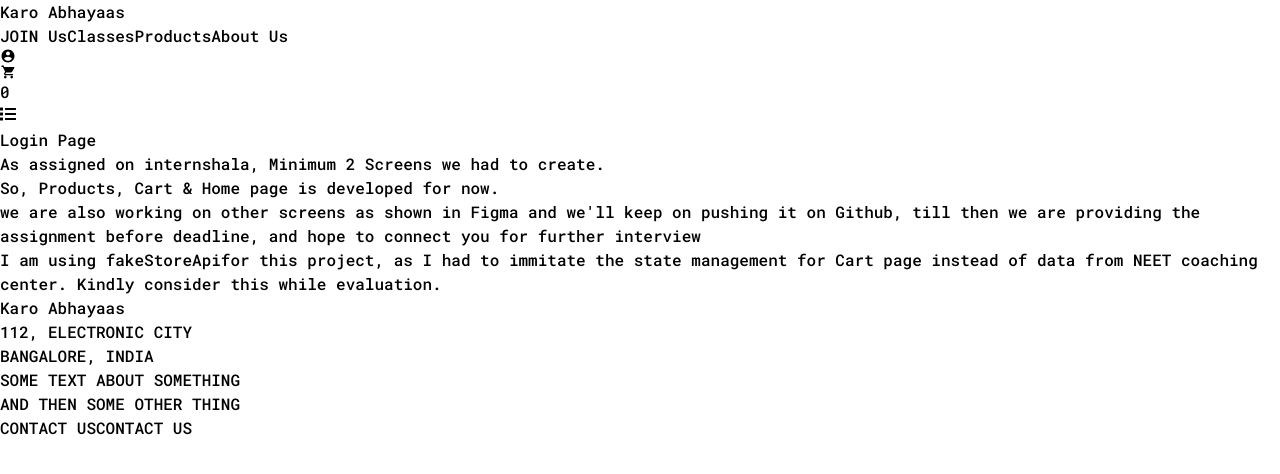
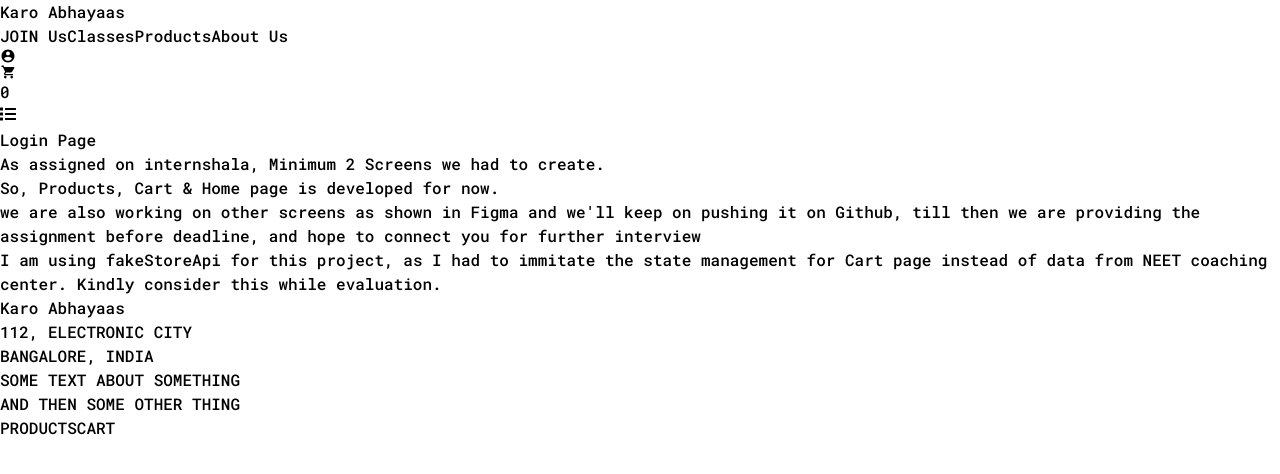
Before and after one commit to AnchalDevBytes/karo-abhayas, a React (Vite) app: page /login in a window 1280 px wide. Shown: the top 474 px of the page. Built offline with nearby package versions, Linux system fonts and the light colour scheme.

Commit message:
updated home page and some tweaks on information

```diff
--- a/src/Pages/Login.jsx
+++ b/src/Pages/Login.jsx
@@ -7,9 +7,9 @@ const Login = () => {
     '>
       <div className='flex flex-col items-center gap-2'>
       <h2 className='text-3xl'>Login Page</h2>
-      <h5 className='text-xl text-center'>As assigned on internshala, <span className='text-red-400'>Minimum 2 Screens</span> we had to create. <br/> So, Products, Cart & Home page is developed for now. </h5>
-      <p className='max-w-sm mx-auto text-center mt-10'> we are also working on other screens as shown in Figma and we'll keep on pushing it on <Link to='https://github.com/anchalraj31082004/karo-abhayas' className="text-sky-600 animate-pulse transition-all">Github</Link>, till then we are providing the assignment before deadline, and hope to connect you for further interview</p>
-      <p className='text-red-400 text-sm font-medium max-w-sm mx-auto text-center mt-10'>I am using <Link to='https://fakestoreapi.com' className='text-sky-500'>fakeStoreApi</Link>for this project, as I had to immitate the state management for Cart page instead of data from NEET coaching center. Kindly consider this while evaluation.</p>
+      <h5 className='text-xl text-center'>As assigned on internshala, <span className='text-red-400 text-sm'>Minimum 2 Screens</span> we had to create. <br/> So, <Link className='text-sky-600 underline animate-pulse' to="/products">Products</Link>, <Link className='text-sky-600 underline animate-pulse' to="/cart">Cart</Link> & Home page is developed for now. </h5>
+      <p className='max-w-sm mx-auto text-center mt-10'> we are also working on other screens as shown in Figma and we'll keep on pushing it on <Link to='https://github.com/anchalraj31082004/karo-abhayas' className="text-sky-600 underline animate-pulse transition-all">Github</Link>, till then we are providing the assignment before deadline, and hope to connect you for further interview</p>
+      <p className='text-red-400 text-sm font-medium max-w-sm mx-auto text-center mt-10'>I am using <Link to='https://fakestoreapi.com' className='text-sky-600 animate-pulse underline'>fakeStoreApi</Link> for this project, as I had to immitate the state management for Cart page instead of data from NEET coaching center. Kindly consider this while evaluation.</p>
       </div>
     </div>
   )
--- a/src/components/Carousel.jsx
+++ b/src/components/Carousel.jsx
@@ -33,7 +33,7 @@ const Carousel = ({ images }) => {
         {images.map((image, index) => (
           <div
             key={index}
-            className="flex-shrink-0 w-full h-60 md:h-80 bg-cover bg-top hover:bg-center transition-all"
+            className="flex-shrink-0 w-full h-60 md:h-80 bg-cover bg-center hover:bg-bottom transition-all"
             style={{ backgroundImage: `url(${image})` }}
           ></div>
         ))}
--- a/src/components/Footer.jsx
+++ b/src/components/Footer.jsx
@@ -13,8 +13,10 @@ const Footer = () => {
       <div className="text-white text-base md:text-xl flex flex-col items-center md:items-start gap-6 font-normal">
         <p>SOME TEXT ABOUT SOMETHING <br /> AND THEN SOME OTHER THING</p>
         <div className="flex gap-4 md:gap-8">
-        <Button text={"CONTACT US"} bgColor={"bg-white"}  textColor={"text-black"}/>
-        <Button text={"CONTACT US"} bgColor={"bg-white"} textColor={"text-black"}/>
+        <Link to='/products'>
+        <Button text={"PRODUCTS"} bgColor={"bg-white"}  textColor={"text-black"}/></Link>
+        <Link to='/cart'>
+        <Button text={"CART"} bgColor={"bg-white"} textColor={"text-black"}/></Link>
         </div>
       </div>
     </footer>
--- a/src/components/TopStudentCard.jsx
+++ b/src/components/TopStudentCard.jsx
@@ -5,7 +5,7 @@ const TopStudentCard = () => {
     <div className="flex flex-col w-[311px] h-[396px] bg-neutral-100 flex-shrink-0">
       <div className="w-full h-[305px]">
         <img
-          src="https://images.unsplash.com/photo-1552664730-d307ca884978?w=500&auto=format&fit=crop&q=60&ixlib=rb-4.0.3&ixid=M3wxMjA3fDB8MHxzZWFyY2h8MTJ8fHN0dWRlbnRzfGVufDB8fDB8fHww"
+          src="https://encrypted-tbn0.gstatic.com/images?q=tbn:ANd9GcQ_jt3E8Eb-6ek8HOlgBn4o48XeA5_3BgVYjS6o7EUKAkw-3vzdNDBpZDRlKvDFPDhDdoc&usqp=CAU"
           alt="image here"
           className="w-[311px] h-[305px] object-cover"
         />
--- a/src/utils/Images.js
+++ b/src/utils/Images.js
@@ -1,7 +1,8 @@
 export const images = [
-  "https://images.unsplash.com/photo-1543269865-cbf427effbad?w=500&auto=format&fit=crop&q=60&ixlib=rb-4.0.3&ixid=M3wxMjA3fDB8MHxzZWFyY2h8Mnx8c3R1ZGVudHN8ZW58MHx8MHx8fDA%3D",
-  "https://images.unsplash.com/photo-1522071820081-009f0129c71c?w=500&auto=format&fit=crop&q=60&ixlib=rb-4.0.3&ixid=M3wxMjA3fDB8MHxzZWFyY2h8M3x8c3R1ZGVudHN8ZW58MHx8MHx8fDA%3D",
-  "https://images.unsplash.com/photo-1427504494785-3a9ca7044f45?w=500&auto=format&fit=crop&q=60&ixlib=rb-4.0.3&ixid=M3wxMjA3fDB8MHxzZWFyY2h8OHx8c3R1ZGVudHN8ZW58MHx8MHx8fDA%3D",
-  "https://images.unsplash.com/photo-1552664730-d307ca884978?w=500&auto=format&fit=crop&q=60&ixlib=rb-4.0.3&ixid=M3wxMjA3fDB8MHxzZWFyY2h8MTJ8fHN0dWRlbnRzfGVufDB8fDB8fHww",
-  "https://plus.unsplash.com/premium_photo-1679547202572-bb3a34c54130?w=500&auto=format&fit=crop&q=60&ixlib=rb-4.0.3&ixid=M3wxMjA3fDB8MHxzZWFyY2h8MTN8fHN0dWRlbnRzfGVufDB8fDB8fHww",
+  "https://encrypted-tbn0.gstatic.com/images?q=tbn:ANd9GcTI6AqlNVbSuPIJQNe2YiNDkNUX8TmBMHUUwgIWARLHnmtd-etKwcVyARVOpgiTJNNPG24&usqp=CAU",
+  "https://encrypted-tbn0.gstatic.com/images?q=tbn:ANd9GcTI6AqlNVbSuPIJQNe2YiNDkNUX8TmBMHUUwgIWARLHnmtd-etKwcVyARVOpgiTJNNPG24&usqp=CAU",
+  "https://encrypted-tbn0.gstatic.com/images?q=tbn:ANd9GcTI6AqlNVbSuPIJQNe2YiNDkNUX8TmBMHUUwgIWARLHnmtd-etKwcVyARVOpgiTJNNPG24&usqp=CAU",
+  "https://encrypted-tbn0.gstatic.com/images?q=tbn:ANd9GcTI6AqlNVbSuPIJQNe2YiNDkNUX8TmBMHUUwgIWARLHnmtd-etKwcVyARVOpgiTJNNPG24&usqp=CAU",
+  "https://encrypted-tbn0.gstatic.com/images?q=tbn:ANd9GcTI6AqlNVbSuPIJQNe2YiNDkNUX8TmBMHUUwgIWARLHnmtd-etKwcVyARVOpgiTJNNPG24&usqp=CAU",
+  "https://encrypted-tbn0.gstatic.com/images?q=tbn:ANd9GcTI6AqlNVbSuPIJQNe2YiNDkNUX8TmBMHUUwgIWARLHnmtd-etKwcVyARVOpgiTJNNPG24&usqp=CAU",
 ];
```
